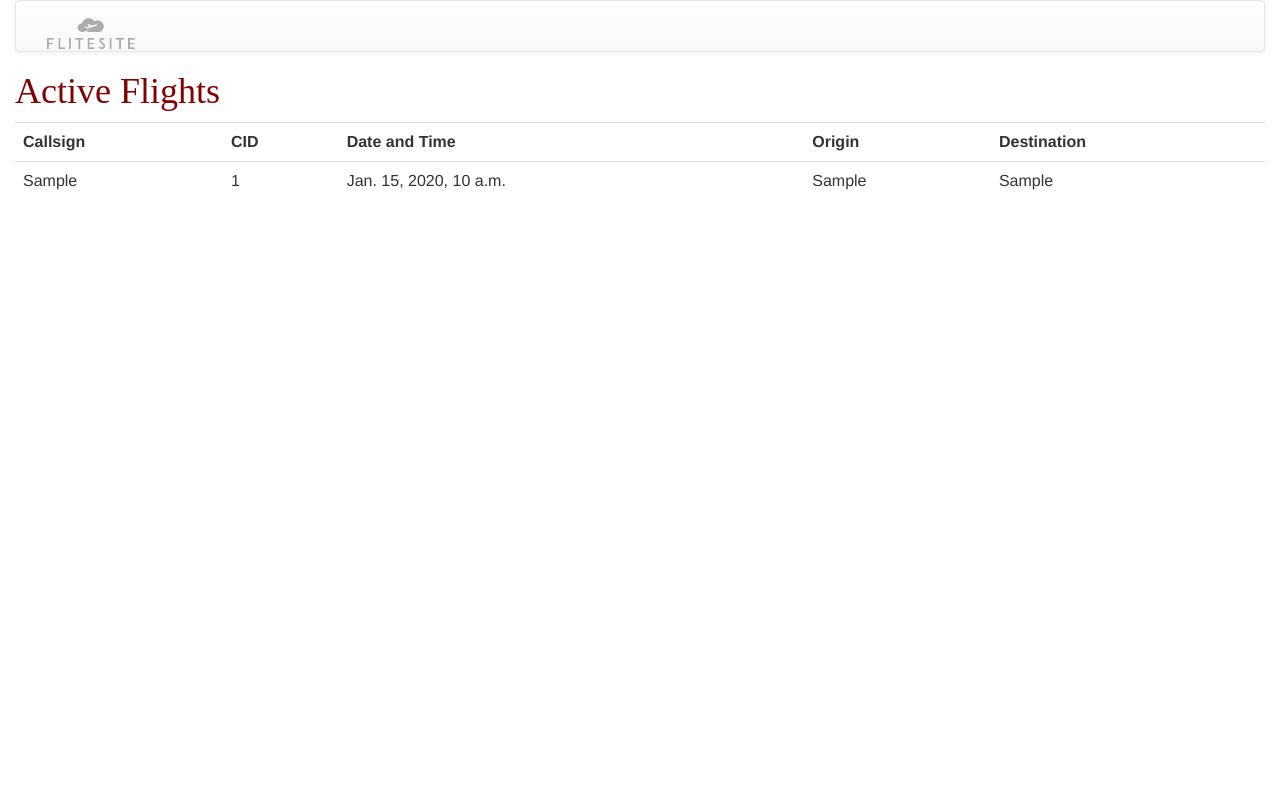
After one commit to Jped94/flite, a Django app: page /flights/active in a window 1280 px wide. The commit adds this page. Run offline with Django 3.2, Linux system fonts and the light colour scheme; tables that the repository leaves empty hold one stand-in row (values such as "Sample post"); some libraries are stand-ins or nearby versions.

Commit message:
Added actives view

```diff
--- a/flights/models.py
+++ b/flights/models.py
@@ -15,6 +15,7 @@ class ActiveFlights(models.Model):
 	transponder = models.IntegerField()
 	heading = models.IntegerField()
 	flight_status = models.CharField(max_length=20)
+	flight_id = models.IntegerField()
 	class Meta:
 		unique_together = ("datetime", "callsign", "cid")
 
--- a/flights/static/flights/mystyle.css
+++ b/flights/static/flights/mystyle.css
@@ -11,3 +11,9 @@ nav{
     padding-left: 15px;
     padding-right: 15px;
 }
+
+div.wrapper{
+  overflow:hidden;
+  overflow-y: scroll;
+  height: 80%;
+}
--- /dev/null
+++ b/flights/templates/flights/active.html
@@ -0,0 +1,48 @@
+{% load staticfiles %}
+<html>
+  <head>
+    <title>Flitesite</title>
+    <link rel="stylesheet" href="//maxcdn.bootstrapcdn.com/bootstrap/3.2.0/css/bootstrap.min.css">
+    <link rel="stylesheet" href="//maxcdn.bootstrapcdn.com/bootstrap/3.2.0/css/bootstrap-theme.min.css">
+    <link rel="stylesheet" type="text/css" href="{% static 'flights/mystyle.css' %}">
+  </head>
+
+  <nav class="navbar navbar-default">
+    <div class="container-fluid">
+      <div class="navbar-header">
+        <a class="navbar-brand" href="#">
+          <img alt="Brand" src="{% static 'users/log_logo.png' %}" height="33" width= "89">
+        </a>
+      </div>
+    </div>
+  </nav>
+
+  <body>
+    <h1>Active Flights</h1>
+
+    {% if actives %}
+    <div class="wrapper">
+      <table class="table">
+        <tr>
+          <th>Callsign</th>
+          <th>CID</th>
+          <th>Date and Time</th>
+          <th>Origin</th>
+          <th>Destination</th>
+        </tr>
+        {% for flight in actives %}
+        <tr>
+          <td>{{flight.active.callsign}}</td>
+          <td>{{flight.active.cid}}</td>
+          <td>{{flight.active.datetime}}</td>
+          <td>{{flight.flight.planned_depairport}}</td>
+          <td>{{flight.flight.planned_destairport}}</td>
+        </tr>
+    </div>
+        {% endfor %}
+    {% else %}
+      <p> There are currently no active flights</p>
+    {% endif %}
+  </body>
+
+</html>
--- a/flights/urls.py
+++ b/flights/urls.py
@@ -4,6 +4,6 @@ from . import views
 
 urlpatterns = [
     url(r'^$', views.index, name = 'index'),
-
+    url(r'^active$', views.active, name = 'active'),
     url(r'^(?P<callsign>[0-9a-zA-Z]{3,7})(?P<just_date>[0-9]{4}[-]{1}[0-9]{2}[-]{1}[0-9]{2})(?P<cid>[0-9a-zA-Z]{5,8})/$', views.flightdetail, name='flightdetail'),
 ]
--- a/flights/views.py
+++ b/flights/views.py
@@ -1,7 +1,7 @@
 from django.shortcuts import render
 from django.http import HttpResponse
 from django.template import loader
-from .models import Flights
+from .models import Flights, ActiveFlights
 
 def index(request):
     return HttpResponse("Yo, this is the index for flights.")
@@ -11,10 +11,19 @@ def flightdetail(request, just_date, callsign, cid):
     context = {'req_flight': req_flight}
     return render (request, 'flights/flightdetail.html', context)
 
-'''def flightdetail(request, id):
+def active(request):
+    plain_actives = ActiveFlights.objects.order_by('-datetime')
+    actives = []
+    for flight in plain_actives:
+        assoc_flight = Flights.objects.get(id = flight.flight_id)
+        new_obj = {
+            'active': flight,
+            'flight': assoc_flight
+        }
+        actives.append(new_obj)
 
-    req_flight = Flights.objects.get(id = id)
-    context = {'req_flight': req_flight}
-    return render (request, 'flights/flightdetail.html', context)
-'''
+    context = {'actives': actives}
+    return render(request, 'flights/active.html', context)
+
+
 # Create your views here.
--- a/users/templates/users/user.html
+++ b/users/templates/users/user.html
@@ -49,9 +49,6 @@
           </tr>
           {% for flight in flights_list %}
           <tr>
-
-
-
             <td><a href="{% url 'flightdetail' just_date=flight.just_date|date:'Y-m-d' callsign=flight.callsign cid=flight.cid %}">{{flight.callsign}}</a></td>
             <td>{{flight.just_date}}</td>
             <td>{{flight.planned_depairport}}</td>
```
Also changed, not shown: flights/management/commands/vatsim_pull3.py (+8 -1 lines), flights/migrations/0005_activeflights_flight_id.py (added), 5 other files.
